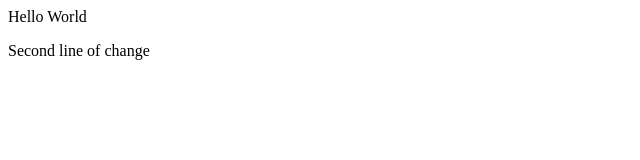
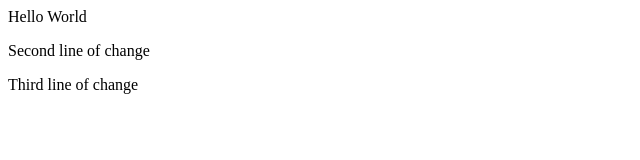
Before and after one commit to shivdevverma/git_learning, a plain HTML site: page index.html in a window 1280 px wide. Shown: the whole page, without its empty margins (0-640 px from the left). Drawn offline with Linux system fonts and the light colour scheme.

Commit message:
third change

```diff
--- a/index.html
+++ b/index.html
@@ -2,5 +2,6 @@
     <body>
         <p>Hello World</p>
         <p>Second line of change</p>
+        <p>Third line of change</p>
     </body>
 </html>
```
